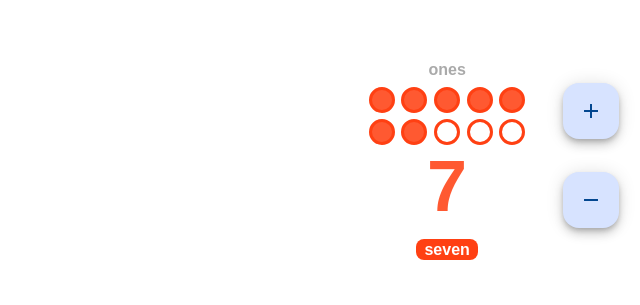
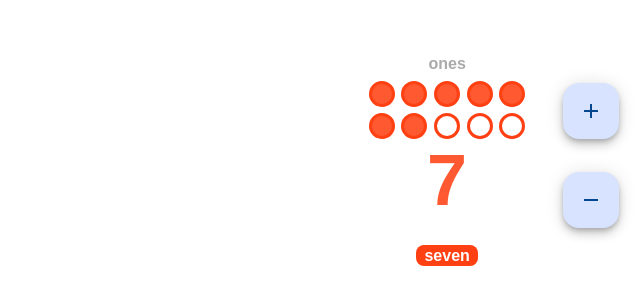
Before and after one commit to number-nook/number-nook, an Angular app: page / in a window 1280 px wide. Shown: the part 245-550 px from the top of the page, without its empty margins (640-1280 px from the left). Built offline with nearby package versions, Linux system fonts and the light colour scheme; a web font is replaced by a local one.

Commit message:
add and label spacing

```diff
--- a/src/app/component/number-spell/number-spell.component.scss
+++ b/src/app/component/number-spell/number-spell.component.scss
@@ -1,5 +1,6 @@
 .and {
     font-size: 12px;
+    margin: 0.5em;
 }
 
 .spell {
```
